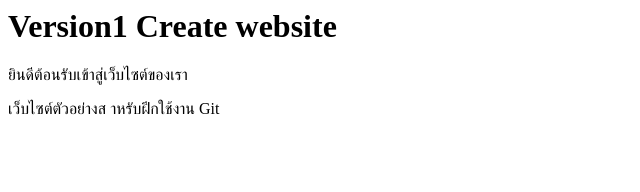
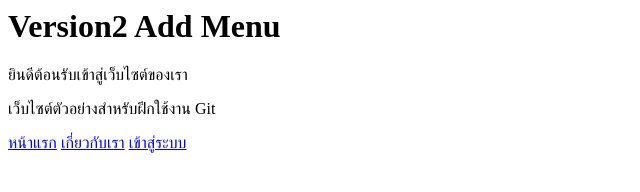
Before and after one commit to Mischeif-job/69Dev01, a plain HTML site: page index.html in a window 1280 px wide. Shown: the whole page, without its empty margins (0-640 px from the left). Drawn offline with Linux system fonts and the light colour scheme.

Commit message:
Add menu

```diff
--- a/index.html
+++ b/index.html
@@ -1,3 +1,6 @@
-<h1>Version1 Create website </h1>
+<h1>Version2 Add Menu </h1>
 <p>ยินดีต้อนรับเข้าสู่เว็บไซต์ของเรา</p>
-<p>เว็บไซต์ตัวอย่างส าหรับฝึกใช้งาน Git</p>
+<p>เว็บไซต์ตัวอย่างสำหรับฝึกใช้งาน Git</p>
+<a href="index.html">หน้าแรก</a>
+<a href="menu.html">เกี่ยวกับเรา</a>
+<a href="login.html">เข้าสู่ระบบ</a>
```
